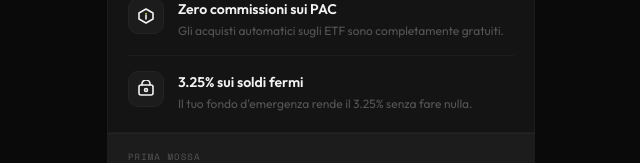
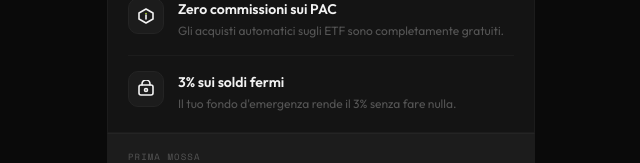
Before and after one commit to saofilmmaker/etf-pension-tool, a React (Vite) app: page / in a window 1280 px wide. Shown: the part 2231-2394 px from the top of the page, without its empty margins (319-959 px from the left). Built offline with nearby package versions, Linux system fonts and the light colour scheme.

Commit message:
fix: aggiorna 3.25% → 3% su liquidità TR

```diff
--- a/src/App.jsx
+++ b/src/App.jsx
@@ -340,7 +340,7 @@ export default function App() {
             <div style={{ display: "flex", gap: 8, marginTop: 16 }}>
               {[
                 { v: "0€", l: "commissioni PAC" },
-                { v: "3.25%", l: "sul liquido" },
+                { v: "3%", l: "sul liquido" },
                 { v: "10min", l: "per aprire" },
               ].map((s, i) => (
                 <div key={i} style={{
@@ -398,8 +398,8 @@ export default function App() {
                     <circle cx="9" cy="10" r="1.5"/>
                   </svg>
                 ),
-                t: "3.25% sui soldi fermi",
-                d: "Il tuo fondo d'emergenza rende il 3.25% senza fare nulla.",
+                t: "3% sui soldi fermi",
+                d: "Il tuo fondo d'emergenza rende il 3% senza fare nulla.",
               },
             ].map((item, i) => (
               <div key={i} style={{
```
